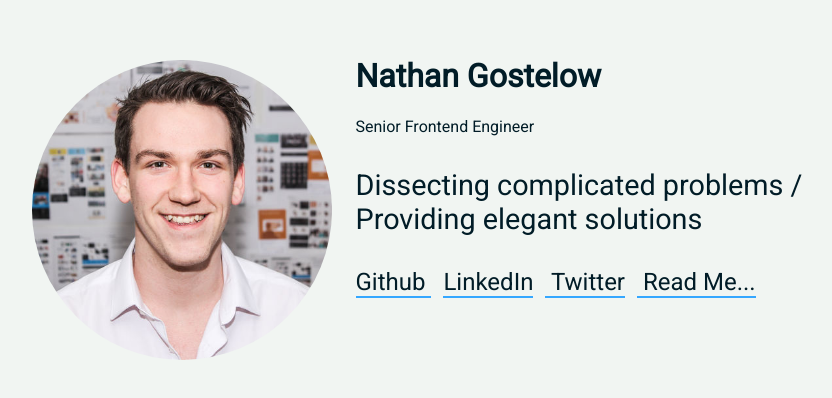
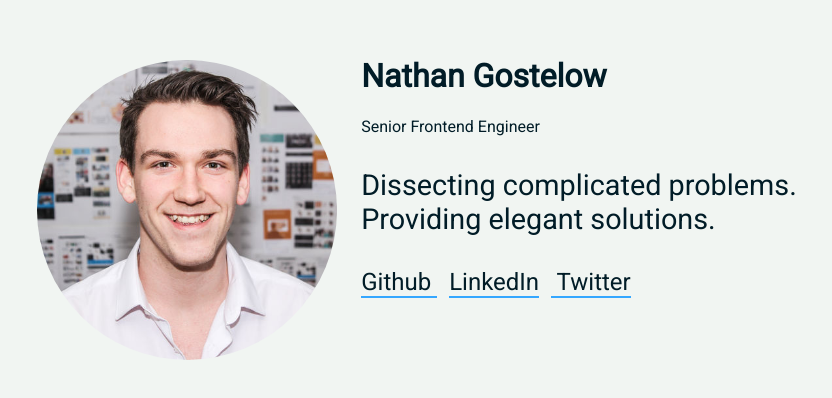
Before and after one commit to NathanGostelow/NathanGostelow, a Gatsby site: page / in a window 1280 px wide. Shown: the part 190-588 px from the top of the page, without its empty margins (235-1067 px from the left). Built offline with nearby package versions, Linux system fonts and the light colour scheme; Gatsby itself is replaced by a stand-in of ours.

Commit message:
feat: remove dead code and tidy up

```diff
--- a/src/components/container/container.jsx
+++ b/src/components/container/container.jsx
@@ -2,6 +2,8 @@ import React from 'react';
 import containerStyles from './container.module.css';
 import Nathan from '../../images/NathanGostelow.png';
 const Container = () => {
+
+    const cvPdf = null;
 
     return(
         <div className={containerStyles.main}>
@@ -16,14 +18,14 @@ const Container = () => {
                         Nathan Gostelow
                     </h1>
                     <p className={containerStyles.headerTitle}> Senior Frontend Engineer </p>
-                    <p className={containerStyles.description}>
-                        Dissecting complicated problems /<br></br> Providing elegant solutions
-                    </p>
+                    <div className={containerStyles.description}>
+                        <span className={containerStyles.tagline}>Dissecting complicated problems.</span><span className={containerStyles.tagline}>Providing elegant solutions.</span>
+                    </div>
                     <div className={containerStyles.buttonContainer}>
                         <a className={containerStyles.button} href="https://github.com/NathanGostelow"> Github </a>
                         <a className={containerStyles.button} href="https://www.linkedin.com/in/nathangostelow/"> LinkedIn</a>
                         <a className={containerStyles.button} href="https://twitter.com/nathan_MG1"> Twitter</a>
-                        <a className={containerStyles.button} href="#"> Read Me...</a>
+                        {cvPdf && <a className={containerStyles.button} href="#"> Read Me...</a>}
                     </div>
                 </div>
             </div>
--- a/src/components/container/container.module.css
+++ b/src/components/container/container.module.css
@@ -1,6 +1,4 @@
 .main{
-    /* display: flex;
-    flex-flow: column; */
     height: 100%;
     display: flex;
     flex-flow: column;
@@ -8,13 +6,6 @@
 }
 
 .header {
-    /* margin: 48px auto;
-    display: flex;
-    flex-flow: row;
-    justify-content: center;
-    flex-wrap: wrap;
-    text-align: left;
-    align-items: center; */
     width: 100%;
     display: flex;
     flex-flow: row;
@@ -23,33 +14,23 @@
 }
 
 .header-content {
-    /* display: flex;
-    flex-flow: column;
-    justify-content: center; */
-    /* margin: 24px; */
-    /* width: 50%;
-    max-width: 581px; */
-        margin: 24px;
+    margin: 24px;
     display: flex;
     flex-flow: column;
     justify-content: center;
-    /* margin: 0 auto; */
     max-width: 500px;
     max-height: 300px;
-    /* margin: 24px auto; */
 }
 
 .header-name {
     margin: 0;
-
     font-size: 3rem;
 }
 
 .header-title {
-     opacity: 0.5;
-   margin: 6px 0;
+    opacity: 0.5;
+    margin: 6px 0;
     font-size: 1.5rem;
-
 }
 
 .nathan {
@@ -73,17 +54,13 @@
     margin-right: 12px;
 }
 
-.details {
-    /* width: 70%;
-    max-width: 1000px;
-    margin: 0 auto;
-    padding: 0 24px; */
+.description {
+    font-size: 1.8rem;
+    margin: 32px 0;
 }
 
-.description {
-    font-size: 1.8rem;
-
-        margin: 32px 0;
+.tagline {
+    display: block;
 }
 
 @media screen and (max-width: 600px) {
@@ -92,12 +69,9 @@
     }
 
     .header {
-        /* margin: 0;
-        display: block; */
-        /* width: 100vw; */
-    height: 100%;
+        height: 100%;
+    }
 
-    }
     .main {
         height: auto;
     }
@@ -106,29 +80,15 @@
         font-size: 2.2rem;
     }
 
-    .header-content {
-        /* width: unset; */
-        /* margin: 0 24px; */
-    }
-
     .header-title {
         font-size: 1.3rem;
     }
-    .details {
-        /* max-width: 300px; */
+
+    .header-content {
+        margin: 24px 0;
     }
 
     .description {
         font-size: 1.1rem
     }
 }
-
-@media screen and (max-width: 1024px) {
-    .header-content, .nathan{
-        /* width: 75%; */
-    }
-
-    .header {
-        /* flex-flow: column; */
-    }
-}
```
